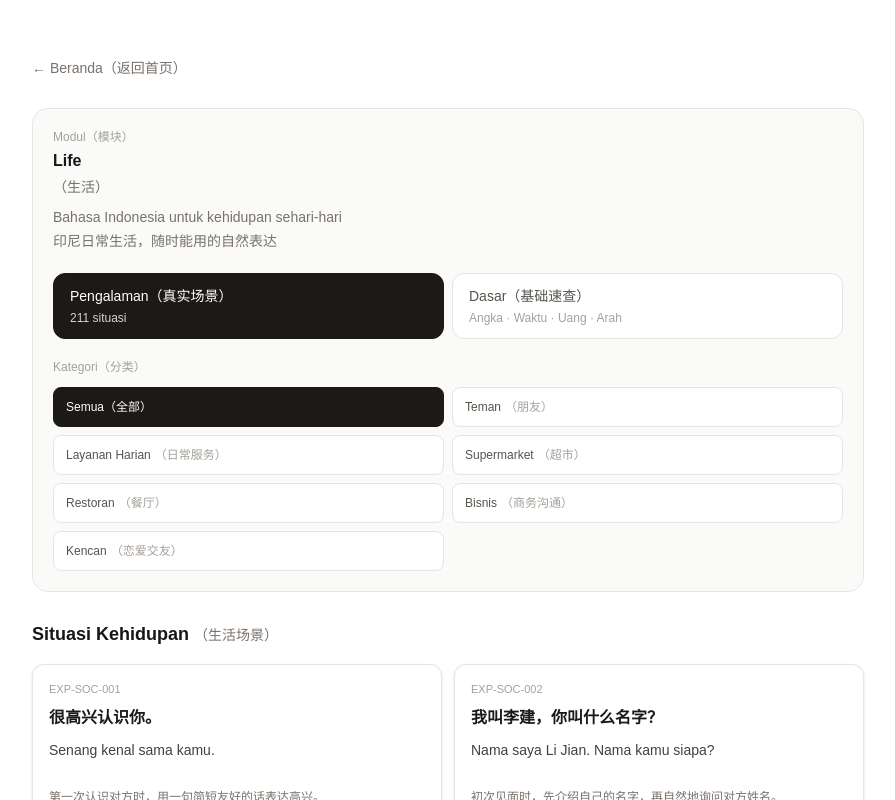
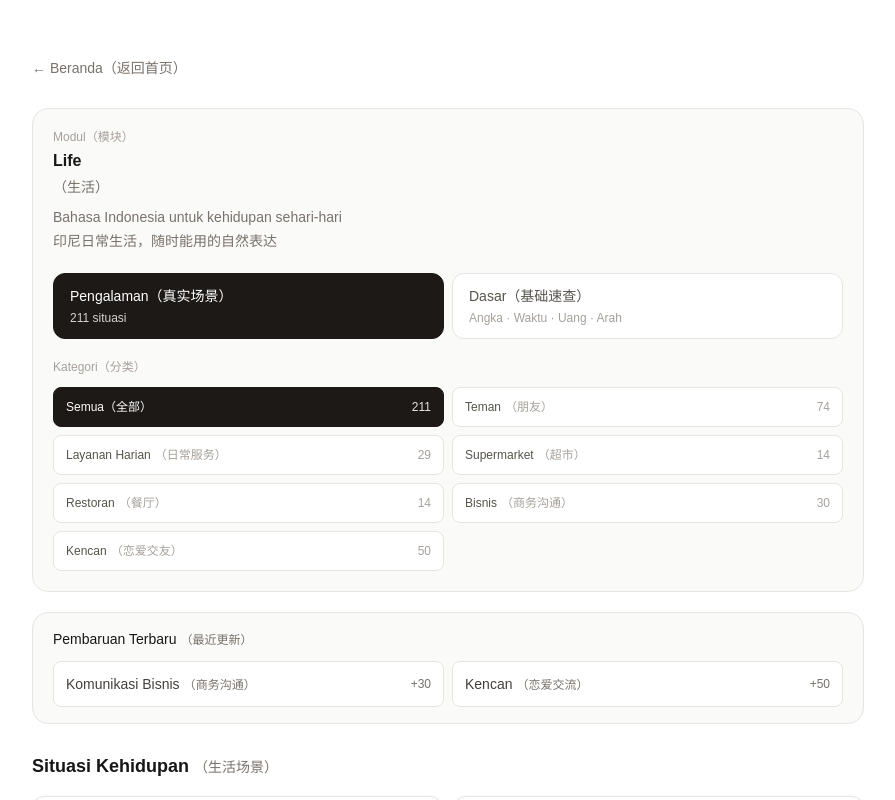
Before and after one commit to lijian13544290034-cell/IndoBrain-ID, a Next.js app: page /life in a window 1280 px wide. Shown: the top 800 px of the page, without its empty margins (192-1087 px from the left). Built offline with nearby package versions, Linux system fonts and the light colour scheme.

Commit message:
Add experience category counts and updates

```diff
--- a/app/driver/page.tsx
+++ b/app/driver/page.tsx
@@ -2,6 +2,7 @@ import Link from 'next/link';
 import ComingSoonCard from '@/components/ComingSoonCard';
 import ExperienceCard from '@/components/ExperienceCard';
 import LocalizedLabel from '@/components/LocalizedLabel';
+import { filterExperiencesByCategory, getExperienceCategoryCounts } from '@/lib/experience-category-counts';
 import { getDriverExperiences } from '@/lib/driver-experiences';
 import { driverWorkflow, isDriverWorkflow } from '@/lib/driver-workflow';
 
@@ -9,8 +10,8 @@ export default async function DriverPage({ searchParams }: { searchParams: Promi
   const { workflow } = await searchParams;
   const selected = isDriverWorkflow(workflow) ? workflow : undefined;
   const all = getDriverExperiences();
-  const selectedExperiences = selected ? all.filter((item) => driverWorkflow.find((stage) => stage.slug === selected)?.ids.includes(Number(item.id.slice(-3)) as never)) : all;
-  const experiences = selectedExperiences.filter((item) => !item.missing);
+  const categoryCounts = getExperienceCategoryCounts(all, driverWorkflow, (item) => !item.missing);
+  const experiences = filterExperiencesByCategory(all, driverWorkflow, selected, (item) => !item.missing);
 
   return <main className="mx-auto min-h-screen w-full max-w-4xl px-5 pb-12 pt-10 sm:px-8 sm:pt-14">
     <Link href="/" className="text-sm text-stone-500 hover:text-stone-900">← Beranda（返回首页）</Link>
@@ -24,8 +25,8 @@ export default async function DriverPage({ searchParams }: { searchParams: Promi
       </nav>
       <p className="mt-5 text-xs text-stone-400">Alur Perjalanan（行程分类）</p>
       <nav className="mt-3 grid gap-2 sm:grid-cols-3" aria-label="Alur perjalanan">
-        <Link href="/driver" className={`flex min-h-10 items-center rounded-lg border px-3 py-2 text-xs font-medium transition duration-200 ${!selected ? 'border-stone-900 bg-stone-900 text-white' : 'border-stone-200 bg-white text-stone-600 hover:bg-stone-100 hover:shadow-sm'}`}>Semua（全部）</Link>
-        {driverWorkflow.map((stage) => <Link key={stage.slug} href={`/driver?workflow=${stage.slug}`} className={`flex min-h-10 min-w-0 items-center break-words rounded-lg border px-3 py-2 text-xs font-medium transition duration-200 ${selected === stage.slug ? 'border-stone-900 bg-stone-900 text-white' : 'border-stone-200 bg-white text-stone-600 hover:bg-stone-100 hover:shadow-sm'}`}>{stage.indonesian}<span className="ml-1 text-stone-400">（{stage.chinese}）</span></Link>)}
+        <Link href="/driver" className={`flex min-h-10 items-center justify-between gap-3 rounded-lg border px-3 py-2 text-xs font-medium transition duration-200 ${!selected ? 'border-stone-900 bg-stone-900 text-white' : 'border-stone-200 bg-white text-stone-600 hover:bg-stone-100 hover:shadow-sm'}`}><span>Semua（全部）</span><span className={`shrink-0 ${!selected ? 'text-stone-200' : 'text-stone-400'}`}>{categoryCounts.all}</span></Link>
+        {driverWorkflow.map((stage) => <Link key={stage.slug} href={`/driver?workflow=${stage.slug}`} className={`flex min-h-10 min-w-0 items-center justify-between gap-3 rounded-lg border px-3 py-2 text-xs font-medium transition duration-200 ${selected === stage.slug ? 'border-stone-900 bg-stone-900 text-white' : 'border-stone-200 bg-white text-stone-600 hover:bg-stone-100 hover:shadow-sm'}`}><span className="min-w-0 break-words">{stage.indonesian}<span className={`ml-1 ${selected === stage.slug ? 'text-stone-300' : 'text-stone-400'}`}>（{stage.chinese}）</span></span><span className={`shrink-0 ${selected === stage.slug ? 'text-stone-200' : 'text-stone-400'}`}>{categoryCounts.byCategory[stage.slug]}</span></Link>)}
       </nav>
     </header>
     <section className="mt-7" aria-label="Situasi sopir">
--- a/app/factory/manager/page.tsx
+++ b/app/factory/manager/page.tsx
@@ -1,6 +1,7 @@
 import Link from 'next/link';
 import ExperienceCard from '@/components/ExperienceCard';
 import LocalizedLabel from '@/components/LocalizedLabel';
+import { filterExperiencesByCategory, getExperienceCategoryCounts } from '@/lib/experience-category-counts';
 import { getFactoryExperiences } from '@/lib/factory-experiences';
 import { factoryWorkflow, isFactoryWorkflow } from '@/lib/factory-workflow';
 
@@ -8,9 +9,8 @@ export default async function FactoryManagerIndexPage({ searchParams }: { search
   const { workflow } = await searchParams;
   const selected = isFactoryWorkflow(workflow) ? workflow : undefined;
   const allExperiences = getFactoryExperiences();
-  const experiences = selected
-    ? allExperiences.filter((experience) => (factoryWorkflow.find((stage) => stage.slug === selected)?.ids as readonly number[] | undefined)?.includes(Number(experience.id.slice(-3))))
-    : allExperiences;
+  const categoryCounts = getExperienceCategoryCounts(allExperiences, factoryWorkflow);
+  const experiences = filterExperiencesByCategory(allExperiences, factoryWorkflow, selected);
 
   return <main className="mx-auto min-h-screen w-full max-w-4xl px-5 pb-12 pt-10 sm:px-8 sm:pt-14">
     <Link href="/factory" className="text-sm text-stone-500 hover:text-stone-900">← Pabrik（工厂）</Link>
@@ -20,8 +20,8 @@ export default async function FactoryManagerIndexPage({ searchParams }: { search
       <p className="mt-2 text-sm text-stone-500">90 situasi kerja tersedia<br />已完成 90 个工作场景</p>
       <p className="mt-5 text-xs text-stone-400">Alur Kerja（工作流程）</p>
       <nav className="mt-3 grid gap-2 sm:grid-cols-4" aria-label="Alur kerja">
-        <Link href="/factory/manager" className={`flex min-h-10 min-w-0 cursor-pointer items-center break-words rounded-lg border px-3 py-2 text-xs font-medium transition duration-200 ${!selected ? 'border-stone-900 bg-stone-900 text-white' : 'border-stone-200 bg-white text-stone-600 hover:bg-stone-100 hover:shadow-sm'}`}>Semua（全部）</Link>
-        {factoryWorkflow.map((stage, index) => <Link key={stage.slug} href={`/factory/manager?workflow=${stage.slug}`} className={`flex min-h-10 min-w-0 cursor-pointer items-center break-words rounded-lg border px-3 py-2 text-xs font-medium transition duration-200 ${selected === stage.slug ? 'border-stone-900 bg-stone-900 text-white' : 'border-stone-200 bg-white text-stone-600 hover:bg-stone-100 hover:shadow-sm'}`}><span className="mr-1 text-stone-400">{index + 1}.</span>{stage.indonesian}<span className="ml-1 text-stone-400">（{stage.chinese}）</span></Link>)}
+        <Link href="/factory/manager" className={`flex min-h-10 min-w-0 cursor-pointer items-center justify-between gap-3 rounded-lg border px-3 py-2 text-xs font-medium transition duration-200 ${!selected ? 'border-stone-900 bg-stone-900 text-white' : 'border-stone-200 bg-white text-stone-600 hover:bg-stone-100 hover:shadow-sm'}`}><span>Semua（全部）</span><span className={`shrink-0 ${!selected ? 'text-stone-200' : 'text-stone-400'}`}>{categoryCounts.all}</span></Link>
+        {factoryWorkflow.map((stage, index) => <Link key={stage.slug} href={`/factory/manager?workflow=${stage.slug}`} className={`flex min-h-10 min-w-0 cursor-pointer items-center justify-between gap-3 rounded-lg border px-3 py-2 text-xs font-medium transition duration-200 ${selected === stage.slug ? 'border-stone-900 bg-stone-900 text-white' : 'border-stone-200 bg-white text-stone-600 hover:bg-stone-100 hover:shadow-sm'}`}><span className="min-w-0 break-words"><span className={`mr-1 ${selected === stage.slug ? 'text-stone-300' : 'text-stone-400'}`}>{index + 1}.</span>{stage.indonesian}<span className={`ml-1 ${selected === stage.slug ? 'text-stone-300' : 'text-stone-400'}`}>（{stage.chinese}）</span></span><span className={`shrink-0 ${selected === stage.slug ? 'text-stone-200' : 'text-stone-400'}`}>{categoryCounts.byCategory[stage.slug]}</span></Link>)}
       </nav>
     </header>
     <section className="mt-7" aria-label="Situasi kerja">
--- a/app/life/page.tsx
+++ b/app/life/page.tsx
@@ -2,6 +2,8 @@ import Link from 'next/link';
 import ComingSoonCard from '@/components/ComingSoonCard';
 import ExperienceCard from '@/components/ExperienceCard';
 import LocalizedLabel from '@/components/LocalizedLabel';
+import { filterExperiencesByCategory, getExperienceCategoryCounts } from '@/lib/experience-category-counts';
+import { lifeContentUpdates } from '@/lib/life-content-updates';
 import { getLifeExperiences } from '@/lib/life-experiences';
 import { isLifeWorkflow, lifeWorkflow } from '@/lib/life-workflow';
 
@@ -9,7 +11,8 @@ export default async function LifePage({ searchParams }: { searchParams: Promise
   const { category } = await searchParams;
   const selected = isLifeWorkflow(category) ? category : undefined;
   const all = getLifeExperiences();
-  const experiences = selected ? all.filter((item) => item.category === selected) : all;
+  const categoryCounts = getExperienceCategoryCounts(all, lifeWorkflow);
+  const experiences = filterExperiencesByCategory(all, lifeWorkflow, selected);
   return <main className="mx-auto min-h-screen w-full max-w-4xl px-5 pb-12 pt-10 sm:px-8 sm:pt-14">
     <Link href="/" className="text-sm text-stone-500 hover:text-stone-900">← Beranda（返回首页）</Link>
     <header className="mt-7 rounded-2xl border border-stone-200 bg-stone-50 px-5 py-5">
@@ -17,8 +20,12 @@ export default async function LifePage({ searchParams }: { searchParams: Promise
       <p className="mt-2 text-sm leading-6 text-stone-500">Bahasa Indonesia untuk kehidupan sehari-hari<br />印尼日常生活，随时能用的自然表达</p>
       <nav className="mt-5 grid gap-2 sm:grid-cols-2" aria-label="Mode Life"><Link href="/life" className="min-h-12 rounded-xl border border-stone-900 bg-stone-900 px-4 py-3 text-sm font-medium text-white">Pengalaman（真实场景）<span className="mt-1 block text-xs font-normal text-stone-300">{all.length} situasi</span></Link><Link href="/life/basics" className="min-h-12 rounded-xl border border-stone-200 bg-white px-4 py-3 text-sm font-medium text-stone-600 transition duration-200 hover:bg-stone-100 hover:shadow-sm">Dasar（基础速查）<span className="mt-1 block text-xs font-normal text-stone-400">Angka · Waktu · Uang · Arah</span></Link></nav>
       <p className="mt-5 text-xs text-stone-400">Kategori（分类）</p>
-      <nav className="mt-3 grid gap-2 sm:grid-cols-2" aria-label="Kategori Life"><Link href="/life" className={`flex min-h-10 items-center rounded-lg border px-3 py-2 text-xs font-medium transition duration-200 ${!selected ? 'border-stone-900 bg-stone-900 text-white' : 'border-stone-200 bg-white text-stone-600 hover:bg-stone-100 hover:shadow-sm'}`}>Semua（全部）</Link>{lifeWorkflow.map((stage) => <Link key={stage.slug} href={`/life?category=${stage.slug}`} className={`flex min-h-10 min-w-0 items-center break-words rounded-lg border px-3 py-2 text-xs font-medium transition duration-200 ${selected === stage.slug ? 'border-stone-900 bg-stone-900 text-white' : 'border-stone-200 bg-white text-stone-600 hover:bg-stone-100 hover:shadow-sm'}`}>{stage.indonesian}<span className="ml-1 text-stone-400">（{stage.chinese}）</span></Link>)}</nav>
+      <nav className="mt-3 grid gap-2 sm:grid-cols-2" aria-label="Kategori Life"><Link href="/life" className={`flex min-h-10 items-center justify-between gap-3 rounded-lg border px-3 py-2 text-xs font-medium transition duration-200 ${!selected ? 'border-stone-900 bg-stone-900 text-white' : 'border-stone-200 bg-white text-stone-600 hover:bg-stone-100 hover:shadow-sm'}`}><span>Semua（全部）</span><span className={`shrink-0 ${!selected ? 'text-stone-200' : 'text-stone-400'}`}>{categoryCounts.all}</span></Link>{lifeWorkflow.map((stage) => <Link key={stage.slug} href={`/life?category=${stage.slug}`} className={`flex min-h-10 min-w-0 items-center justify-between gap-3 rounded-lg border px-3 py-2 text-xs font-medium transition duration-200 ${selected === stage.slug ? 'border-stone-900 bg-stone-900 text-white' : 'border-stone-200 bg-white text-stone-600 hover:bg-stone-100 hover:shadow-sm'}`}><span className="min-w-0 break-words">{stage.indonesian}<span className={`ml-1 ${selected === stage.slug ? 'text-stone-300' : 'text-stone-400'}`}>（{stage.chinese}）</span></span><span className={`shrink-0 ${selected === stage.slug ? 'text-stone-200' : 'text-stone-400'}`}>{categoryCounts.byCategory[stage.slug]}</span></Link>)}</nav>
     </header>
+    <section className="mt-5 rounded-2xl border border-stone-200 bg-stone-50 px-5 py-4" aria-label="Pembaruan terbaru">
+      <p className="text-sm font-medium">Pembaruan Terbaru <span className="text-xs font-normal text-stone-500">（最近更新）</span></p>
+      <div className="mt-3 grid gap-2 sm:grid-cols-2">{lifeContentUpdates.map((update) => <Link key={update.id} href={`/life?category=${update.category}`} className="flex items-center justify-between gap-3 rounded-lg border border-stone-200 bg-white px-3 py-3 text-sm text-stone-700 transition duration-200 hover:bg-stone-100 hover:shadow-sm"><span>{update.title}<span className="ml-1 text-xs text-stone-500">（{update.chinese}）</span></span><span className="shrink-0 text-xs text-stone-500">+{update.addedCount}</span></Link>)}</div>
+    </section>
     <section className="mt-7" aria-label="Situasi Life"><h1 className="text-lg font-semibold">Situasi Kehidupan <span className="text-sm font-normal text-stone-500">（生活场景）</span></h1>{experiences.length ? <div className="mt-4 grid gap-3 sm:grid-cols-2">{experiences.map((experience) => <ExperienceCard key={experience.id} href={`/life/${experience.id.slice(-3)}?category=${selected ?? ''}`} experience={experience} />)}<ComingSoonCard className="sm:col-span-2" /></div> : <p className="mt-4 rounded-xl border border-stone-200 bg-stone-50 px-4 py-5 text-sm text-stone-500">Belum ada situasi di kategori ini.<br />该分类暂时没有场景。</p>}</section>
   </main>;
 }
--- a/app/nanny/page.tsx
+++ b/app/nanny/page.tsx
@@ -2,6 +2,7 @@ import Link from 'next/link';
 import ComingSoonCard from '@/components/ComingSoonCard';
 import ExperienceCard from '@/components/ExperienceCard';
 import LocalizedLabel from '@/components/LocalizedLabel';
+import { filterExperiencesByCategory, getExperienceCategoryCounts } from '@/lib/experience-category-counts';
 import { getNannyExperiences } from '@/lib/nanny-experiences';
 import { isNannyWorkflow, nannyWorkflow } from '@/lib/nanny-workflow';
 
@@ -9,7 +10,8 @@ export default async function NannyPage({ searchParams }: { searchParams: Promis
   const { workflow } = await searchParams;
   const selected = isNannyWorkflow(workflow) ? workflow : undefined;
   const all = getNannyExperiences();
-  const experiences = selected ? all.filter((item) => nannyWorkflow.find((stage) => stage.slug === selected)?.ids.includes(Number(item.id.slice(-3)) as never)) : all;
+  const categoryCounts = getExperienceCategoryCounts(all, nannyWorkflow);
+  const experiences = filterExperiencesByCategory(all, nannyWorkflow, selected);
   return <main className="mx-auto min-h-screen w-full max-w-4xl px-5 pb-12 pt-10 sm:px-8 sm:pt-14">
     <Link href="/" className="text-sm text-stone-500 hover:text-stone-900">← Beranda（返回首页）</Link>
     <header className="mt-7 rounded-2xl border border-stone-200 bg-stone-50 px-5 py-5">
@@ -22,8 +24,8 @@ export default async function NannyPage({ searchParams }: { searchParams: Promis
       </nav>
       <p className="mt-5 text-xs text-stone-400">Alur Rumah（家庭分类）</p>
       <nav className="mt-3 grid gap-2 sm:grid-cols-3">
-        <Link href="/nanny" className={`flex min-h-10 items-center rounded-lg border px-3 py-2 text-xs font-medium transition duration-200 ${!selected ? 'border-stone-900 bg-stone-900 text-white' : 'border-stone-200 bg-white text-stone-600 hover:bg-stone-100 hover:shadow-sm'}`}>Semua（全部）</Link>
-        {nannyWorkflow.map((stage) => <Link key={stage.slug} href={`/nanny?workflow=${stage.slug}`} className={`flex min-h-10 min-w-0 items-center break-words rounded-lg border px-3 py-2 text-xs font-medium transition duration-200 ${selected === stage.slug ? 'border-stone-900 bg-stone-900 text-white' : 'border-stone-200 bg-white text-stone-600 hover:bg-stone-100 hover:shadow-sm'}`}>{stage.indonesian}<span className="ml-1 text-stone-400">（{stage.chinese}）</span></Link>)}
+        <Link href="/nanny" className={`flex min-h-10 items-center justify-between gap-3 rounded-lg border px-3 py-2 text-xs font-medium transition duration-200 ${!selected ? 'border-stone-900 bg-stone-900 text-white' : 'border-stone-200 bg-white text-stone-600 hover:bg-stone-100 hover:shadow-sm'}`}><span>Semua（全部）</span><span className={`shrink-0 ${!selected ? 'text-stone-200' : 'text-stone-400'}`}>{categoryCounts.all}</span></Link>
+        {nannyWorkflow.map((stage) => <Link key={stage.slug} href={`/nanny?workflow=${stage.slug}`} className={`flex min-h-10 min-w-0 items-center justify-between gap-3 rounded-lg border px-3 py-2 text-xs font-medium transition duration-200 ${selected === stage.slug ? 'border-stone-900 bg-stone-900 text-white' : 'border-stone-200 bg-white text-stone-600 hover:bg-stone-100 hover:shadow-sm'}`}><span className="min-w-0 break-words">{stage.indonesian}<span className={`ml-1 ${selected === stage.slug ? 'text-stone-300' : 'text-stone-400'}`}>（{stage.chinese}）</span></span><span className={`shrink-0 ${selected === stage.slug ? 'text-stone-200' : 'text-stone-400'}`}>{categoryCounts.byCategory[stage.slug]}</span></Link>)}
       </nav>
     </header>
     <section className="mt-7"><h1 className="text-lg font-semibold">Situasi Rumah <span className="text-sm font-normal text-stone-500">（家庭场景）</span></h1><div className="mt-4 grid gap-3 sm:grid-cols-2">{experiences.map((item) => <ExperienceCard key={item.id} href={`/nanny/${item.id.slice(-3)}?workflow=${selected ?? ''}`} experience={item} />)}<ComingSoonCard className="sm:col-span-2" /></div></section>
--- /dev/null
+++ b/lib/experience-category-counts.ts
@@ -0,0 +1,40 @@
+type ExperienceWithId = { id: string };
+
+type CategoryDefinition = {
+  slug: string;
+  ids: readonly number[];
+};
+
+const getExperienceNumber = (id: string) => Number(id.slice(-3));
+
+export function filterExperiencesByCategory<T extends ExperienceWithId>(
+  experiences: readonly T[],
+  categories: readonly CategoryDefinition[],
+  selected?: string,
+  isVisible: (experience: T) => boolean = () => true,
+) {
+  const visibleExperiences = experiences.filter(isVisible);
+  const category = categories.find((item) => item.slug === selected);
+
+  if (!category) return visibleExperiences;
+
+  return visibleExperiences.filter((experience) => category.ids.includes(getExperienceNumber(experience.id)));
+}
+
+export function getExperienceCategoryCounts<T extends ExperienceWithId>(
+  experiences: readonly T[],
+  categories: readonly CategoryDefinition[],
+  isVisible: (experience: T) => boolean = () => true,
+) {
+  const all = filterExperiencesByCategory(experiences, categories, undefined, isVisible);
+
+  return {
+    all: all.length,
+    byCategory: Object.fromEntries(
+      categories.map((category) => [
+        category.slug,
+        filterExperiencesByCategory(experiences, categories, category.slug, isVisible).length,
+      ]),
+    ) as Record<string, number>,
+  };
+}
--- /dev/null
+++ b/lib/life-content-updates.ts
@@ -0,0 +1,30 @@
+import type { LifeWorkflowSlug } from '@/lib/life-workflow';
+
+export const lifeContentUpdates: ReadonlyArray<{
+  id: string;
+  category: LifeWorkflowSlug;
+  title: string;
+  chinese: string;
+  addedCount: number;
+  version: string;
+  publishedAt: string;
+}> = [
+  {
+    id: 'v1-5-business',
+    category: 'business',
+    title: 'Komunikasi Bisnis',
+    chinese: '商务沟通',
+    addedCount: 30,
+    version: 'V1.5',
+    publishedAt: '2026-08-01',
+  },
+  {
+    id: 'v1-5-dating',
+    category: 'dating',
+    title: 'Kencan',
+    chinese: '恋爱交流',
+    addedCount: 50,
+    version: 'V1.5',
+    publishedAt: '2026-08-01',
+  },
+];
```
